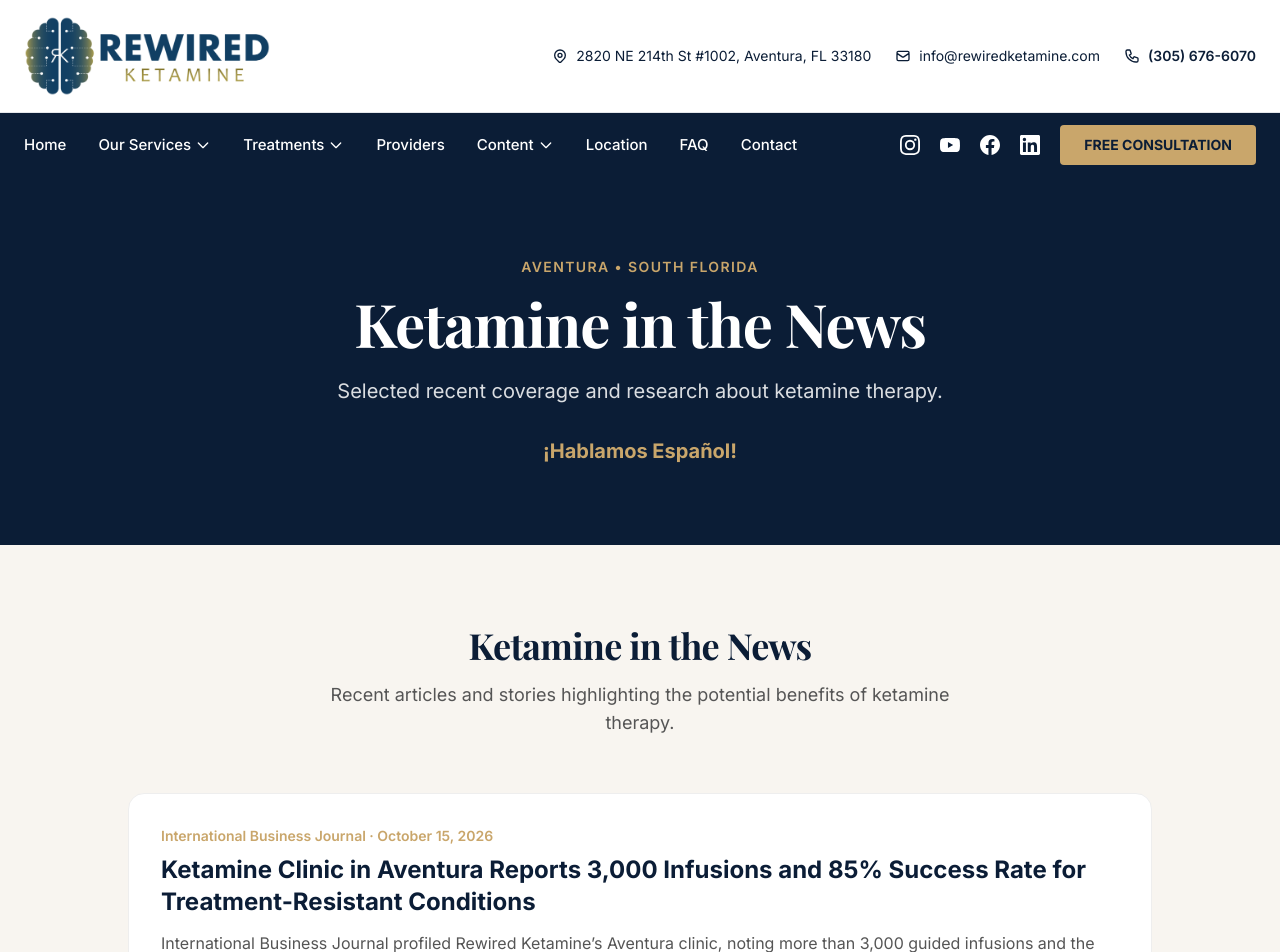
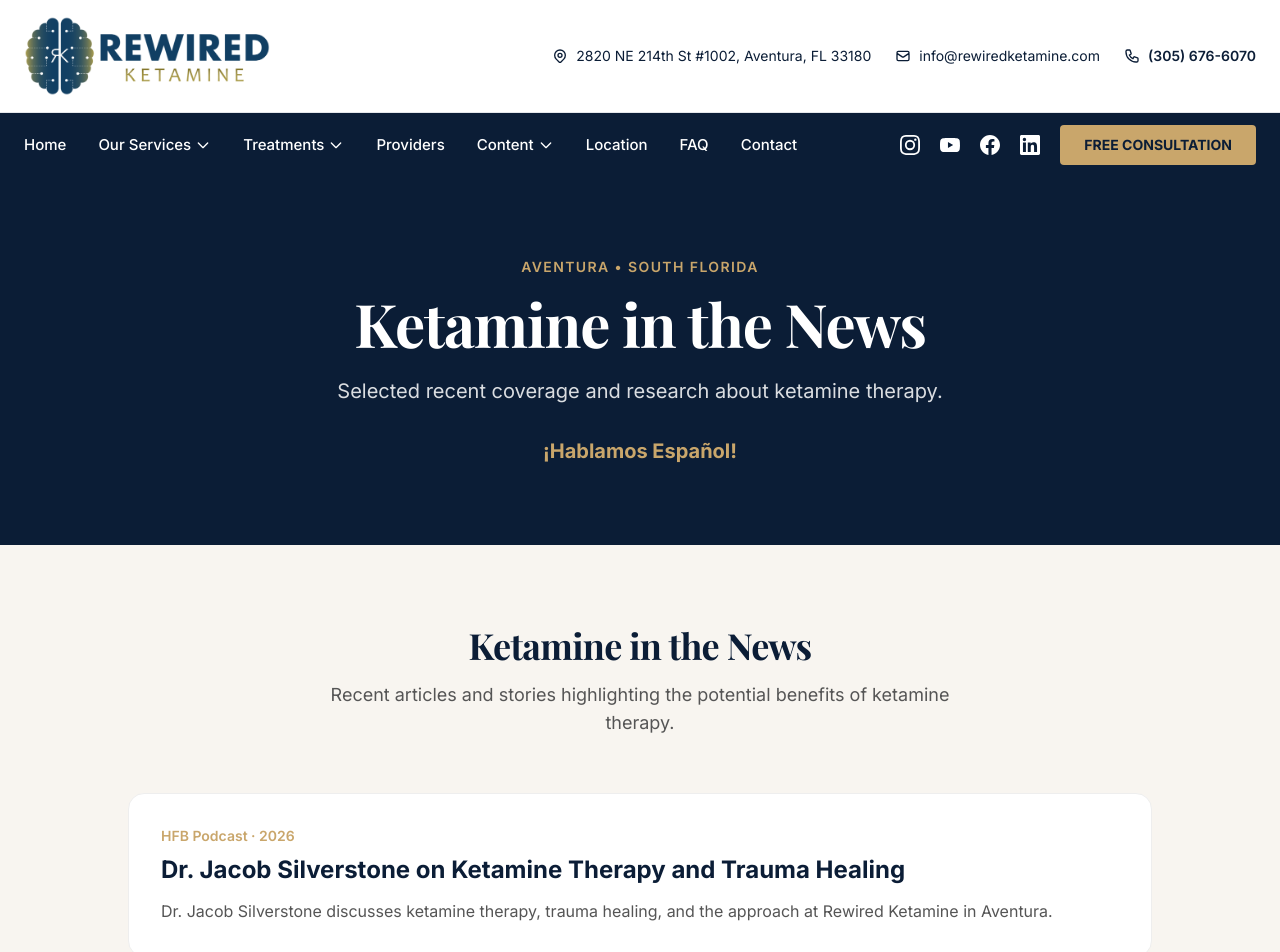
Before and after one commit to jsilverstone-ai/rewired-ketamine, a Next.js app: page /content/ketamine-in-the-news in a window 1280 px wide. Shown: the top 952 px of the page. Built offline with nearby package versions, Linux system fonts and the light colour scheme; a web font is replaced by a local one.

Commit message:
Add HFB Podcast to ketamine in the news

```diff
--- a/src/app/content/ketamine-in-the-news/page.tsx
+++ b/src/app/content/ketamine-in-the-news/page.tsx
@@ -251,6 +251,21 @@ export default function KetamineInTheNewsPage() {
         Recent articles and stories highlighting the potential benefits of ketamine therapy.
       </p>
     </div>
+    {/* Article */}
+<a
+  href="https://hfbpodcast.com/dr-jacob-silverstone-ketamine-therapy-trauma-healing/"
+  target="_blank"
+  rel="noopener noreferrer"
+  className="block bg-white rounded-2xl p-8 border border-[#eee] hover:shadow-lg transition group"
+>
+  <p className="text-sm text-[#C9A66B] font-semibold mb-2">HFB Podcast · 2026</p>
+  <h3 className="text-xl md:text-2xl font-bold text-[#0B1D36] mb-3 group-hover:text-[#C9A66B] transition">
+    Dr. Jacob Silverstone on Ketamine Therapy and Trauma Healing
+  </h3>
+  <p className="text-[#555] leading-relaxed">
+    Dr. Jacob Silverstone discusses ketamine therapy, trauma healing, and the approach at Rewired Ketamine in Aventura.
+  </p>
+</a>
 
     <div className="grid gap-8">
             {/* Article: IB Journal */}
```
